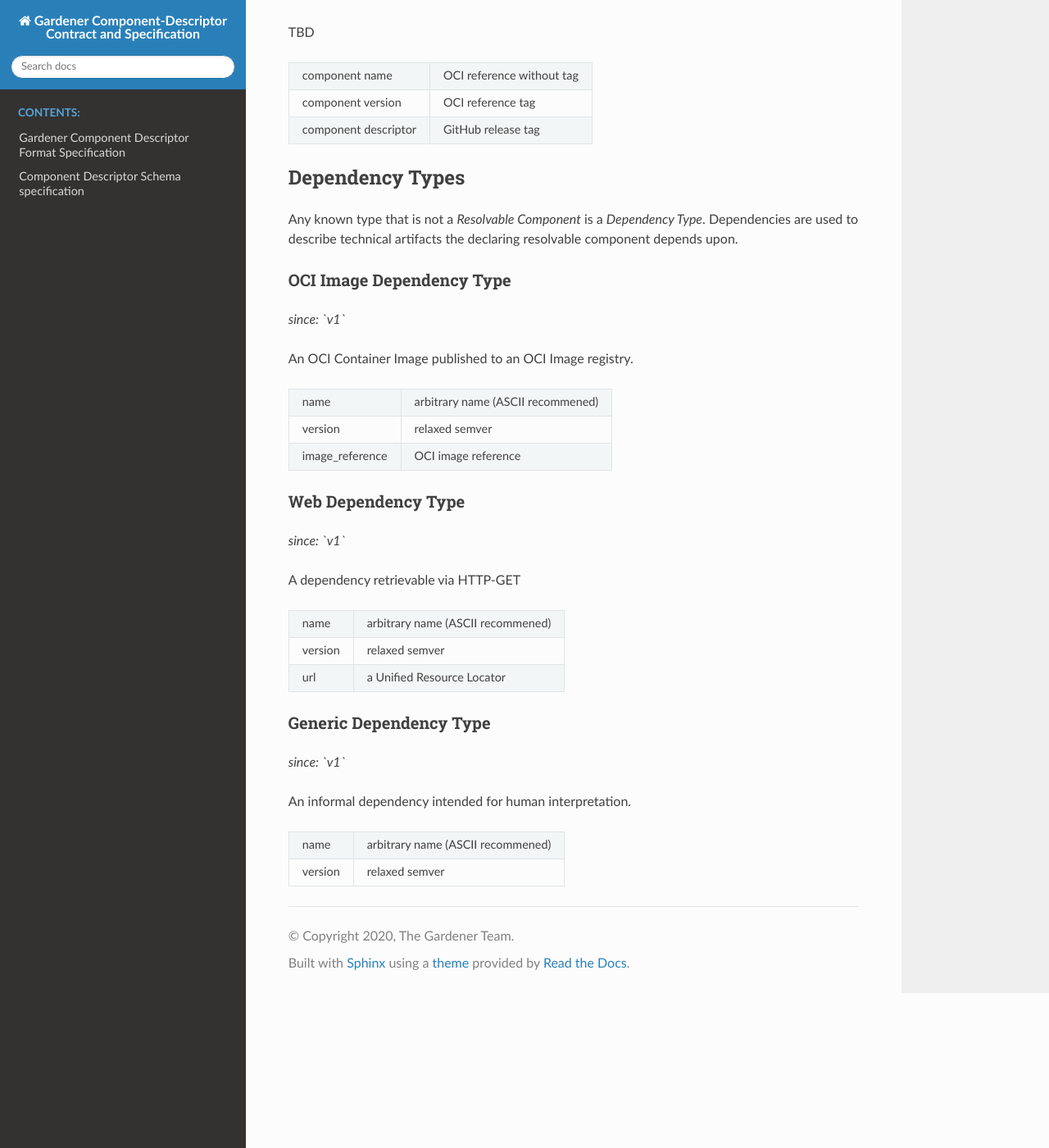
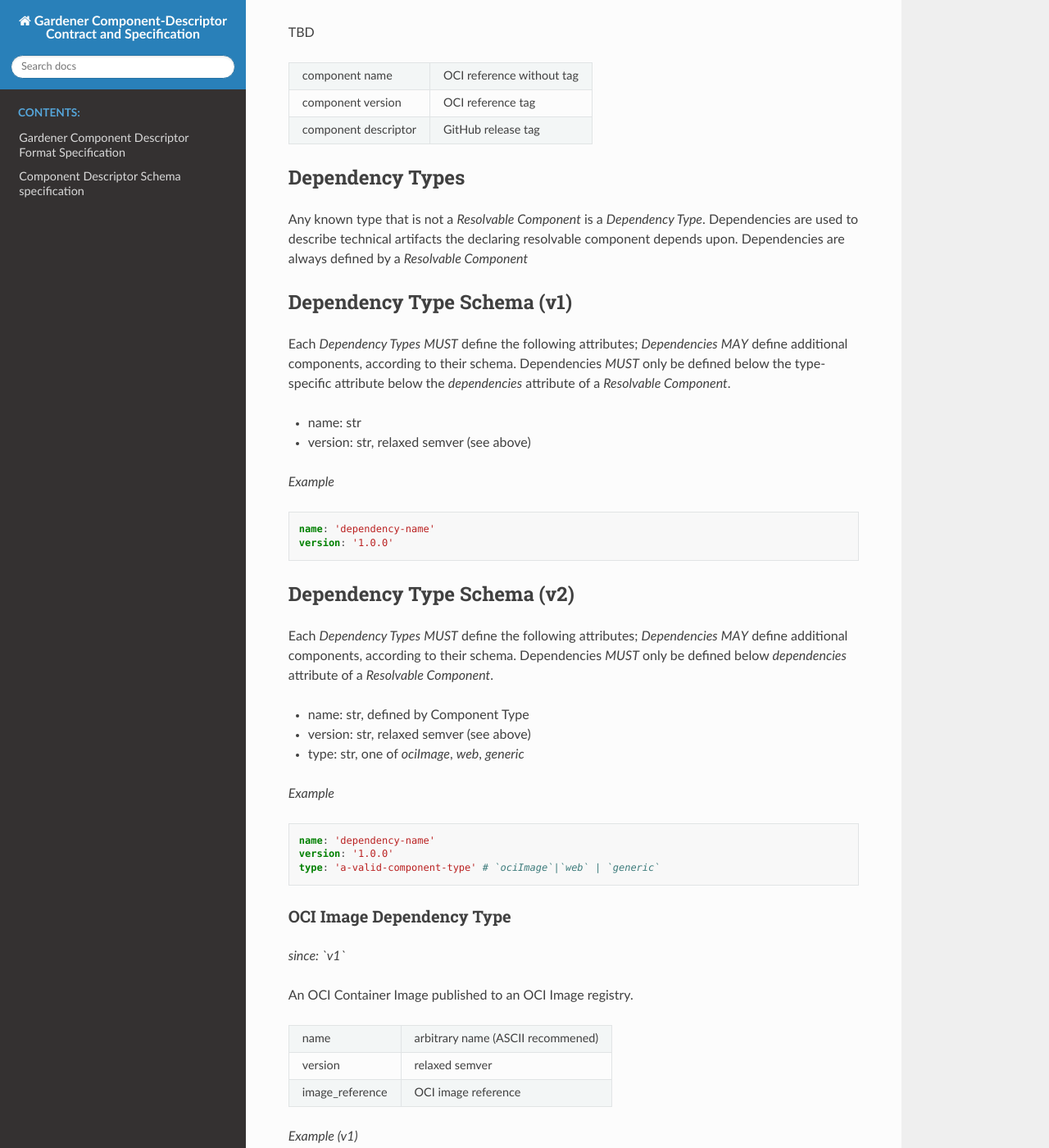
Before and after one commit to gardener-attic/component-spec, a Sphinx documentation site: the page built from doc/schema/components.rst, in a window 1280 px wide and 1400 px high, scrolled down 3484 px. Shown: the whole window at 82% size. Built offline with Sphinx 7.4.7 and the Read the Docs theme 2.0.0, drawn with Linux system fonts in a browser that asks for light colours; some of the changed text lies outside the part shown.

Commit message:
add schema examples for dependency types

```diff
--- a/doc/schema/components.rst
+++ b/doc/schema/components.rst
@@ -187,7 +187,45 @@
 
 Any known type that is not a `Resolvable Component` is a `Dependency Type`. Dependencies
 are used to describe technical artifacts the declaring resolvable component depends
-upon.
+upon. Dependencies are always defined by a `Resolvable Component`
+
+Dependency Type Schema (v1)
+---------------------------
+
+Each `Dependency Types` *MUST* define the following attributes; `Dependencies` *MAY*
+define additional components, according to their schema. Dependencies *MUST* only be
+defined below the type-specific attribute below the `dependencies` attribute of a
+`Resolvable Component`.
+
+- name: str
+- version: str, relaxed semver (see above)
+
+*Example*
+
+.. code-block:: yaml
+
+   name: 'dependency-name'
+   version: '1.0.0'
+
+
+Dependency Type Schema (v2)
+---------------------------
+
+Each `Dependency Types` *MUST* define the following attributes; `Dependencies` *MAY*
+define additional components, according to their schema. Dependencies *MUST* only be
+defined below `dependencies` attribute of a `Resolvable Component`.
+
+- name: str, defined by Component Type
+- version: str, relaxed semver (see above)
+- type: str, one of `ociImage`, `web`, `generic`
+
+*Example*
+
+.. code-block:: yaml
+
+   name: 'dependency-name'
+   version: '1.0.0'
+   type: 'a-valid-component-type' # `ociImage`|`web` | `generic`
 
 
 OCI Image Dependency Type
@@ -206,6 +244,25 @@
 | image_reference | OCI image reference                    |
 +-----------------+----------------------------------------+
 
+*Example (v1)*
+
+.. code-block:: yaml
+
+  dependencies:
+    container_images:
+      - name: 'example-image'
+        version: '1.2.3'
+        image_reference: 'eu.gcr.io/some-project/some-image:1.2.3'
+
+*Example (v2)*
+
+.. code-block:: yaml
+
+  dependencies:
+    - name: 'example-image'
+      version: '1.2.3'
+      type: 'ociImage'
+      image_reference: 'eu.gcr.io/some-project/some-image:1.2.3'
 
 Web Dependency Type
 ~~~~~~~~~~~~~~~~~~~
@@ -222,6 +279,25 @@
 | url             | a Unified Resource Locator             |
 +-----------------+----------------------------------------+
 
+*Example (v1)*
+
+.. code-block:: yaml
+
+  dependencies:
+    web:
+      - name: 'example-web-dependency'
+        version: '1.2.3'
+        url: 'https://example.org/some-file'
+
+*Example (v2)*
+
+.. code-block:: yaml
+
+  dependencies:
+    - name: 'example-web-dependency'
+      version: '1.2.3'
+      type: 'web'
+      url: 'https://example.org/some-file'
 
 Generic Dependency Type
 ~~~~~~~~~~~~~~~~~~~~~~~
@@ -235,3 +311,21 @@
 +-----------------+----------------------------------------+
 | version         | relaxed semver                         |
 +-----------------+----------------------------------------+
+
+*Example (v1)*
+
+.. code-block:: yaml
+
+  dependencies:
+    generic:
+      - name: 'example-generic-dependency'
+        version: '1.2.3'
+
+*Example (v2)*
+
+.. code-block:: yaml
+
+  dependencies:
+    - name: 'example-generic-dependency'
+      version: '1.2.3'
+      type: 'generic'
```
